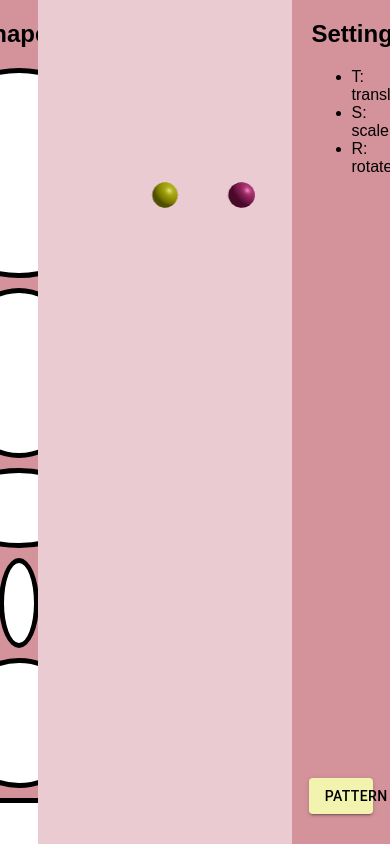
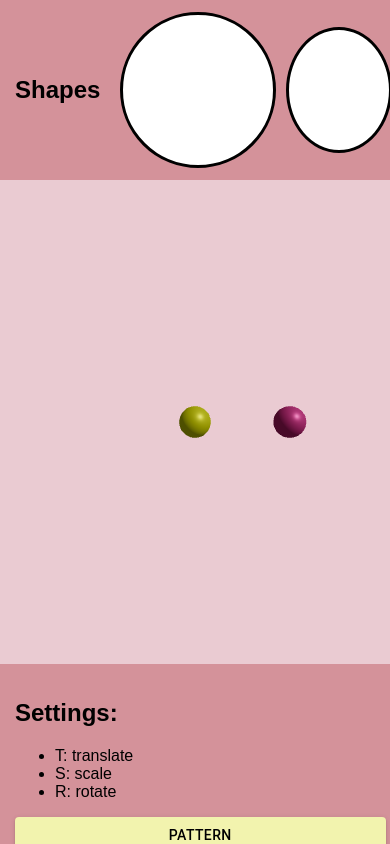
Before and after one commit to vivian3007/dragAndDrop, a React (Vite) app: page / in a window 390 px wide. Shown: the top 844 px of the page. Built offline with nearby package versions, Linux system fonts and the light colour scheme.

Commit message:
mobile css

```diff
--- a/src/Sidebar.tsx
+++ b/src/Sidebar.tsx
@@ -20,25 +20,30 @@ export default function Sidebar({ setDroppedShapes, setActiveId, containerRef, t
     const dragItemRef = useRef<HTMLDivElement | null>(null);
     const navBarRef = useRef<HTMLDivElement>(null);
 
+    const getEventCoordinates = (e: any) => {
+        if (e.touches && e.touches.length > 0) {
+            return { x: e.touches[0].clientX, y: e.touches[0].clientY };
+        }
+        return { x: e.clientX, y: e.clientY };
+    };
+
+
     const handleMouseDown = (e: any, shapeType: any) => {
         e.preventDefault();
         setDragging(true);
         setCurrentShape(shapeType);
-        // Set initial position
-        setPosition({
-            x: e.clientX,
-            y: e.clientY
-        });
+        const coords = getEventCoordinates(e);
+        setPosition(coords);
     }
 
     const handleMouseMove = (e) => {
         if (dragging) {
-            setPosition({
-                x: e.clientX,
-                y: e.clientY
-            });
+            const coords = getEventCoordinates(e);
+            setPosition(coords);
         }
     }
+
+    console.log(dragging);
 
     const handleMouseUp = (e) => {
         if (dragging && currentShape) {
@@ -57,10 +62,10 @@ export default function Sidebar({ setDroppedShapes, setActiveId, containerRef, t
                     type: currentShape,
                     // x: e.clientX - navBarRef.current.clientWidth - width / 2,
                     // y: e.clientY - height / 2,
-                    x: 24,
+                    x: -12,
                     y: 0,
                     z: null,
-                    length: 50,
+                    length: width,
                     width: width,
                     height: height,
                     color: "#FFFFFF",
@@ -107,7 +112,7 @@ export default function Sidebar({ setDroppedShapes, setActiveId, containerRef, t
             <div className={"draggables"}>
                 {shapes.map((shape) => {
                     return (
-                             <div key={shape.type} className={`draggable-shape ${shape.type}`} onMouseDown={(e) => handleMouseDown(e, shape.type)} onMouseMove={handleMouseMove} onMouseUp={handleMouseUp}></div>
+                             <div key={shape.type} className={`draggable-shape ${shape.type}`} onMouseDown={(e) => handleMouseDown(e, shape.type)} onMouseMove={handleMouseMove} onMouseUp={handleMouseUp} onTouchStart={(e) => {handleMouseDown(e, shape.type)}} onTouchMove={handleMouseMove} onTouchEnd={handleMouseUp}></div>
                     );
                              })}
             </div>
--- a/src/Sphere.tsx
+++ b/src/Sphere.tsx
@@ -18,15 +18,15 @@ export default function Sphere({
     onUpdateShape: (shape: any) => void;
 }) {
     const shape = data?.shape;
-    const width = shape?.width ?? 50; // Base pixel width
-    const height = shape?.height ?? 50; // Base pixel height
-    const length = shape?.length ?? 50; // Base pixel length
+    const width = shape?.width ?? 50;
+    const height = shape?.height ?? 50;
+    const length = shape?.length ?? 50;
     const x = shape?.x ?? 0;
     const y = shape?.y ?? 0;
     const z = shape?.z ?? 0;
-    const rotateX = shape?.rotateX ?? 0; // Degrees
-    const rotateY = shape?.rotateY ?? 0; // Degrees
-    const rotateZ = shape?.rotateZ ?? 0; // Degrees
+    const rotateX = shape?.rotateX ?? 0;
+    const rotateY = shape?.rotateY ?? 0;
+    const rotateZ = shape?.rotateZ ?? 0;
     const zoom = shape?.zoom ?? 1;
     const { camera, size } = useThree();
     const meshRef = useRef<THREE.Mesh>(null);
@@ -38,15 +38,12 @@ export default function Sphere({
     useEffect(() => {
         const canvasWidth = size.width;
         const canvasHeight = size.height;
-        const baseRadius = 1;
 
-        // Compute scaled pixel values
-        const scaledWidth = width * zoom; // Pixels
-        const scaledHeight = height * zoom; // Pixels
-        const scaledLength = length * zoom; // Pixels
+        const scaledWidth = width * zoom;
+        const scaledHeight = height * zoom;
+        const scaledLength = length * zoom;
 
-        // Convert pixel values to Three.js units
-        const scaleFactor = 0.01; // 1 pixel = 0.01 Three.js units
+        const scaleFactor = 0.01;
         const scaleX = (scaledWidth / canvasWidth) * canvasWidth * scaleFactor;
         const scaleY = (scaledHeight / canvasHeight) * canvasHeight * scaleFactor;
         const scaleZ = (scaledLength / canvasWidth) * canvasWidth * scaleFactor;
@@ -62,7 +59,6 @@ export default function Sphere({
         }
     }, [camera, size, width, height, length, zoom, x, y, z, rotateX, rotateY, rotateZ, isSelected, isDragging]);
 
-    // Render-volgorde voor TransformControls
     useEffect(() => {
         if (transformControlsRef.current) {
             transformControlsRef.current.traverse((child: any) => {
@@ -135,35 +131,31 @@ export default function Sphere({
                             const mesh = meshRef.current;
                             const updatedShape: any = { ...shape };
 
-                            // Update based on transformMode
                             if (transformMode === 'translate') {
                                 updatedShape.x = mesh.position.x;
                                 updatedShape.y = mesh.position.y;
                                 updatedShape.z = mesh.position.z;
                             } else if (transformMode === 'rotate') {
-                                updatedShape.rotateX = mesh.rotation.x * (180 / Math.PI); // Degrees
-                                updatedShape.rotateY = mesh.rotation.y * (180 / Math.PI); // Degrees
-                                updatedShape.rotateZ = mesh.rotation.z * (180 / Math.PI); // Degrees
+                                updatedShape.rotateX = mesh.rotation.x * (180 / Math.PI);
+                                updatedShape.rotateY = mesh.rotation.y * (180 / Math.PI);
+                                updatedShape.rotateZ = mesh.rotation.z * (180 / Math.PI);
                             } else if (transformMode === 'scale') {
-                                // Compute base pixel dimensions from mesh scale
                                 const canvasWidth = size.width;
                                 const canvasHeight = size.height;
-                                const scaleFactor = 0.01; // Same as in useEffect
+                                const scaleFactor = 0.01;
 
                                 const scaleX = mesh.scale.x;
                                 const scaleY = mesh.scale.y;
                                 const scaleZ = mesh.scale.z;
 
-                                // Convert Three.js units to scaled pixel values
-                                const scaledWidth = (scaleX / scaleFactor) * canvasWidth / canvasWidth; // Scaled pixels
-                                const scaledHeight = (scaleY / scaleFactor) * canvasHeight / canvasHeight; // Scaled pixels
-                                const scaledLength = (scaleZ / scaleFactor) * canvasWidth / canvasWidth; // Scaled pixels
-                                const newZoom = scaleX / (width * scaleFactor); // New zoom based on base width
+                                const scaledWidth = (scaleX / scaleFactor) * canvasWidth / canvasWidth;
+                                const scaledHeight = (scaleY / scaleFactor) * canvasHeight / canvasHeight;
+                                const scaledLength = (scaleZ / scaleFactor) * canvasWidth / canvasWidth;
+                                const newZoom = scaleX / (width * scaleFactor);
 
-                                // Compute base pixel values
-                                updatedShape.width = scaledWidth / newZoom; // Base width in pixels
-                                updatedShape.height = scaledHeight / newZoom; // Base height in pixels
-                                updatedShape.length = scaledLength / newZoom; // Base length in pixels
+                                updatedShape.width = scaledWidth / newZoom;
+                                updatedShape.height = scaledHeight / newZoom;
+                                updatedShape.length = scaledLength / newZoom;
                                 updatedShape.zoom = newZoom;
                             }
 
--- a/src/ThreeJsField.tsx
+++ b/src/ThreeJsField.tsx
@@ -26,8 +26,8 @@ export default function ThreeJsField({
     return (
         <Canvas
             camera={{ position: [0, 0, 40], fov: 75 }}
-            style={{ height: '100vw' }}
             ref={threeJsContainerRef}
+            style={{height: "100vh"}}
         >
             <ambientLight intensity={0.4} />
             <directionalLight position={[10, 10, 10]} intensity={1} castShadow />
--- a/src/styles.css
+++ b/src/styles.css
@@ -1,8 +1,8 @@
 body {
     margin: 0;
-    /*overflow: hidden;*/
-    overflow-x: hidden;
+    overflow: hidden;
     background-color: #EACBD2;
+    height: 100vh;
 }
 
 .App {
@@ -11,7 +11,7 @@ body {
 }
 
 .Navbar {
-    width: 15vw;
+    width: 20vw;
     height: 100vh;
     background-color: #d4929a;
     /*margin-right: 10px;*/
@@ -25,7 +25,7 @@ body {
 
 .settings-bar {
     /* height: 100vh; */
-    width: 15vw;
+    width: 20vw;
     height: 100vh;
     /*background-color: #DFAEB4;*/
     background-color: #d4929a;
@@ -35,6 +35,7 @@ body {
     flex-direction: column;
     justify-content: space-between;
     position: relative;
+    overflow-y: auto;
     /*left: 70vw;*/
     /* overflow: scroll; */
 }
@@ -187,3 +188,196 @@ body {
 .pattern-image{
     width: 33vw;
 }
+
+@media (max-width: 768px) {
+    body {
+        margin: 0;
+    }
+
+    .App {
+        flex-direction: column;
+        height: 100vh;
+    }
+
+    html {
+        margin: 0;
+        /*height: 100vh;*/
+        width: 100vw;
+    }
+
+    .Navbar, .settings-bar {
+        width: 95%;
+        height: auto;
+        min-height: 150px;
+        max-height: 10vh;
+        padding: 15px;
+    }
+
+    .Navbar {
+        overflow-x: auto;
+        overflow-y: hidden;
+        flex-direction: row;
+    }
+
+    .draggables {
+        display: flex;
+        flex-direction: row;
+        justify-content: start;
+        margin: 20px;
+    }
+
+    .circle, .square {
+        width: min(80px, 25vw);
+        height: min(80px, 25vw);
+    }
+
+    .rectangle {
+        width: min(80px, 25vw);
+        height: min(120px, 35vw);
+    }
+
+    .oval {
+        width: min(120px, 35vw);
+        height: min(120px, 35vw);
+    }
+
+    .head {
+        width: min(150px, 40vw);
+        height: min(150px, 40vw);
+    }
+
+    .body {
+        width: min(100px, 30vw);
+        height: min(120px, 35vw);
+    }
+
+    .leftArm, .rightArm {
+        width: min(100px, 30vw);
+        height: min(50px, 15vw);
+    }
+
+    .leftLeg, .rightLeg {
+        width: min(25px, 8vw);
+        height: min(60px, 18vw);
+    }
+
+    .draggable-shape {
+        border: 3px solid black;
+        min-width: 40px;
+        min-height: 40px;
+    }
+
+    .input-text {
+        flex-direction: row;
+        align-items: flex-start;
+    }
+
+    .input-text label {
+        margin-bottom: 5px;
+        margin-right: 0;
+    }
+
+    .input-text input {
+        height: 1.8rem;
+        font-size: 1.1rem;
+    }
+
+    .pattern {
+        flex-direction: column;
+    }
+
+    .pattern-container {
+        width: 100%;
+        column-count: 1;
+    }
+
+    .pattern-text-container {
+        width: 100%;
+        margin: 0 15px 15px 0;
+        padding: 15px;
+    }
+
+    .pattern-image {
+        width: 100%;
+        padding: 15px;
+    }
+}
+
+/*!* Small Mobile (max-width: 480px) *!*/
+/*@media (max-width: 768px) {*/
+/*    body {*/
+/*        font-size: 14px;*/
+/*    }*/
+
+/*    .Navbar, .settings-bar {*/
+/*        padding: 10px;*/
+/*        height: 10vh;*/
+/*    }*/
+
+/*    .shape-container {*/
+/*        height: 40vh;*/
+/*        min-height: 250px;*/
+/*    }*/
+/*    .circle, .square {*/
+/*        width: min(60px, 20vw);*/
+/*        height: min(60px, 20vw);*/
+/*    }*/
+
+/*    .rectangle {*/
+/*        width: min(60px, 20vw);*/
+/*        height: min(90px, 30vw);*/
+/*    }*/
+
+/*    .oval {*/
+/*        width: min(90px, 30vw);*/
+/*        height: min(90px, 30vw);*/
+/*    }*/
+
+/*    .head {*/
+/*        width: min(120px, 35vw);*/
+/*        height: min(120px, 35vw);*/
+/*    }*/
+
+/*    .body {*/
+/*        width: min(80px, 25vw);*/
+/*        height: min(100px, 30vw);*/
+/*    }*/
+
+/*    .leftArm, .rightArm {*/
+/*        width: min(80px, 25vw);*/
+/*        height: min(40px, 12vw);*/
+/*    }*/
+
+/*    .leftLeg, .rightLeg {*/
+/*        width: min(20px, 6vw);*/
+/*        height: min(50px, 15vw);*/
+/*    }*/
+
+/*    .draggable-shape {*/
+/*        border: 2px solid black;*/
+/*        min-width: 35px;*/
+/*        min-height: 35px;*/
+/*    }*/
+
+/*    .input-text input {*/
+/*        height: 2.2rem;*/
+/*        font-size: 1rem;*/
+/*    }*/
+
+/*    .pattern {*/
+/*        margin: 10px;*/
+/*    }*/
+
+/*    .pattern-container {*/
+/*        max-width: 100vw;*/
+/*    }*/
+
+/*    .pattern-text-container {*/
+/*        padding: 10px;*/
+/*        margin: 0 10px 10px 0;*/
+/*    }*/
+
+/*    .pattern-image {*/
+/*        padding: 10px;*/
+/*    }*/
+/*}*/
```
Also changed, not shown: src/Pattern.tsx (+7 -5 lines), src/Settingsbar.tsx (+20 -18 lines).
